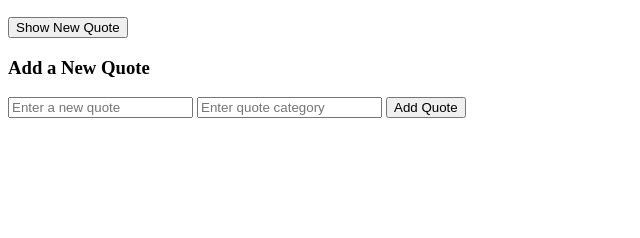
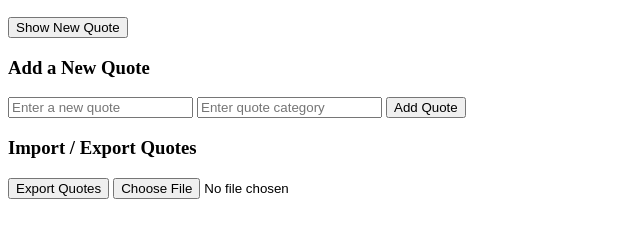
Before and after one commit to workinewgebrie/alx_fe_javascript, a plain HTML site: page dom-manipulation/index.html in a window 1280 px wide. Shown: the part 102-340 px from the top of the page, without its empty margins (0-640 px from the left). Drawn offline with Linux system fonts and the light colour scheme.

Commit message:
Add Export Quotes button and fix index.html structure

```diff
--- a/dom-manipulation/index.html
+++ b/dom-manipulation/index.html
@@ -21,6 +21,10 @@
   <input id="newQuoteText" type="text" placeholder="Enter a new quote">
   <input id="newQuoteCategory" type="text" placeholder="Enter quote category">
   <button onclick="addQuote()">Add Quote</button>
+  <h3>Import / Export Quotes</h3>
+<button onclick="exportToJsonFile()">Export Quotes</button>
+<input type="file" id="importFile" accept=".json" onchange="importFromJsonFile(event)">
+
 
   <script src="script.js"></script>
 </body>
```
